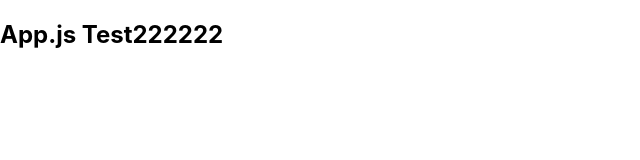
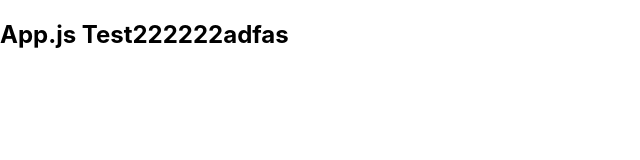
Before and after one commit to abhay-bhati/jenkins-test, a React (Create React App) app: page / in a window 1280 px wide. Shown: the top 160 px of the page, without its empty margins (0-640 px from the left). Built offline with nearby package versions, Linux system fonts and the light colour scheme.

Commit message:
test change

```diff
--- a/src/App.js
+++ b/src/App.js
@@ -2,7 +2,7 @@
 function App() {
   return (
     <div>
-      <h2>App.js Test222222</h2>
+      <h2>App.js Test222222adfas</h2>
     </div>
   );
 }
```
